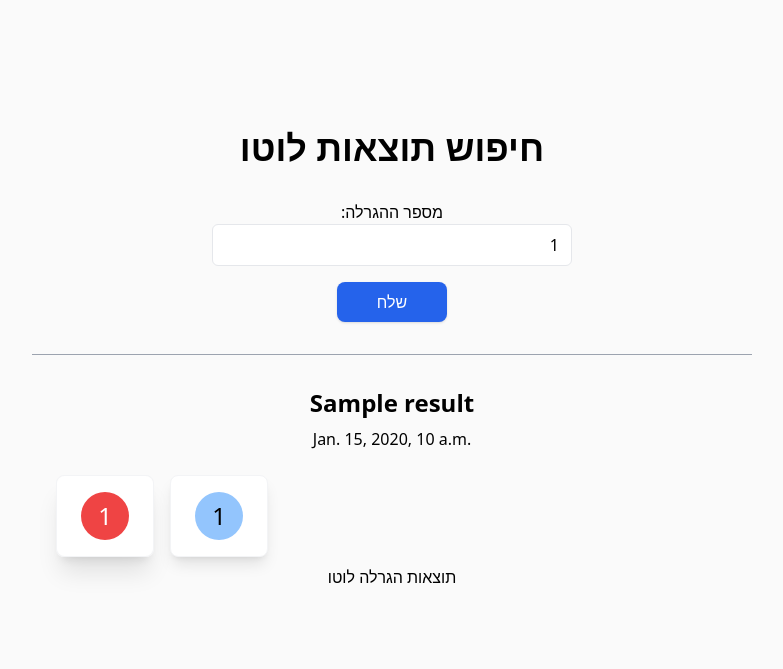
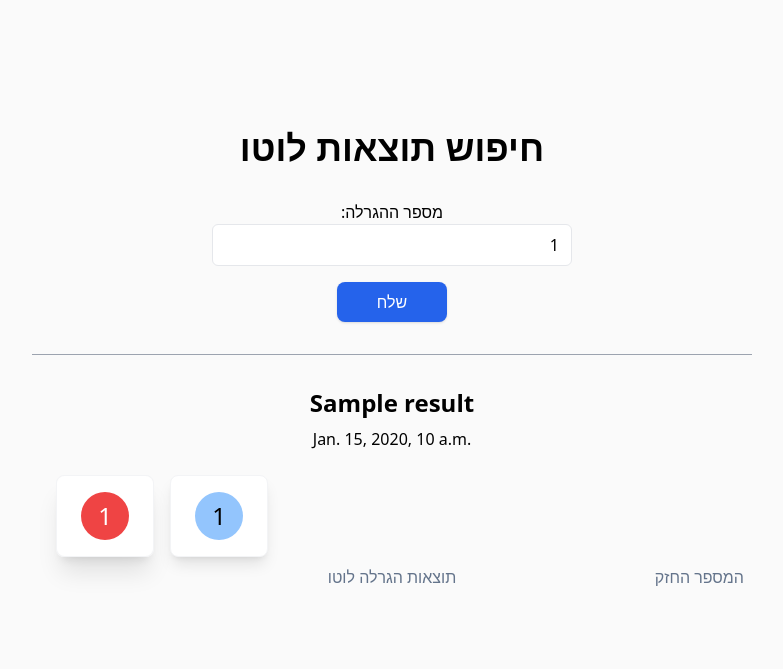
Before and after one commit to xshapira/scraping-lottery-results, a Django app: template templates/index.html in a window 1280 px wide. Shown: the top 669 px of the page, without its empty margins (248-1031 px from the left). Run offline with Django 3.2, Linux system fonts and the light colour scheme; the template is opened without the code that fills it: most values are stand-ins (such as "Sample title", 1, 10 or a date in 2020); some libraries are stand-ins or nearby versions.

Commit message:
add additional text for displaying lotto results in a user-friendly format

```diff
--- a/templates/index.html
+++ b/templates/index.html
@@ -30,12 +30,10 @@
           </button>
         </div>
       </div>
-      <div>
       {% if lotto_results %}
         <hr class="my-8 h-px border-0 bg-gray-400" />
-          <ul>
+        <ul class="mt-6">
           {% for result in lotto_results %}
-              <li class="mt-6">
             <p class="mb-2 font-bold text-2xl">{{ result.title }}</p>
             <p class="mb-2">{{ result.date }}</p>
             <div class="flex mt-6 ml-6">
@@ -55,12 +53,15 @@
               </div>
             </div>
             <div dir="rtl"
-                     class="flex items-center justify-center text-center text-base mt-2">תוצאות הגרלה לוטו</div>
-              </li>
+                 class="flex items-center justify-center text-center text-base text-base mt-2 text-slate-500">
+              תוצאות הגרלה לוטו
+            </div>
+            <div class="relative items-center justify-left justify-center">
+              <div class="text-center text-base -mt-6 pr-2 float-right text-slate-500">המספר החזק</div>
+            </div>
           {% endfor %}
         </ul>
       {% endif %}
-      </div>
     </section>
   </form>
 {% endblock content %}
```
Lines whose indentation alone changed are shown as unchanged.
